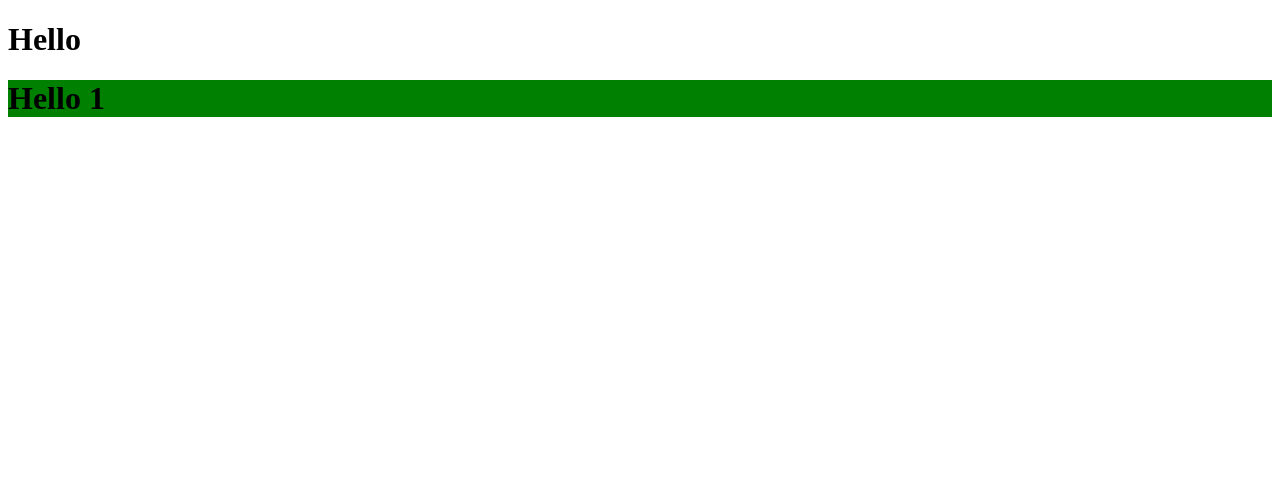
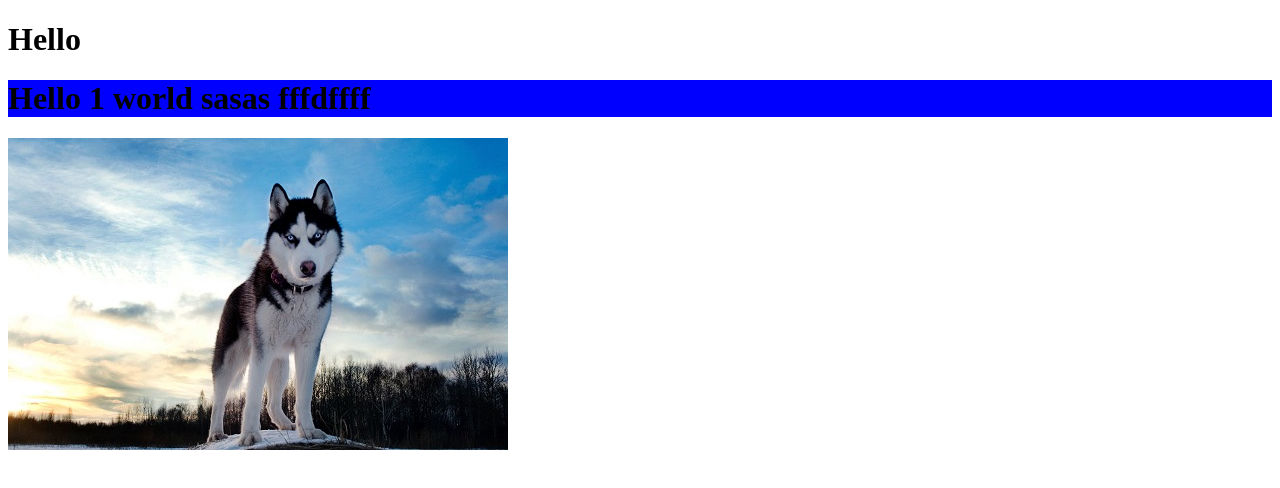
Before and after one commit to artomzak/js-tasks, a website built with webpack: page src/index.html in a window 1280 px wide. Built offline with nearby package versions, Linux system fonts and the light colour scheme.

Commit message:
JS:1-feauture

```diff
--- a/src/index.html
+++ b/src/index.html
@@ -10,7 +10,11 @@
   <body>
     <h1>Hello</h1>
     <div class="slider">
-      <h1>Hello 1</h1>
+      <h1>Hello 1 world sasas fffdffff</h1>
     </div>
+    <img
+      src="./img/animals-khaski-sobaka-vozvishennost-sneg-86721.jpeg"
+      alt="dog"
+    />
   </body>
 </html>
--- a/src/scss/slider.scss
+++ b/src/scss/slider.scss
@@ -1,4 +1,4 @@
 .slider {
-  background-color:green;
+  background-color:blue;
 
 }
```
Also changed, not shown: src/img/animals-khaski-sobaka-vozvishennost-sneg-86721.jpeg (added), src/img/animals-shchenok-malish-sobaka-lezhat-pushistii-104479.jpeg (added), src/img/animals-shchenok-sobaka-pole-tsveti-tyulpani-129440.jpeg (added), src/img/animals-sobaka-baiker-kurtka-kosukha-trava-yorkshirskii_terer-109915.jpeg (added), src/img/first_car.png (added).
